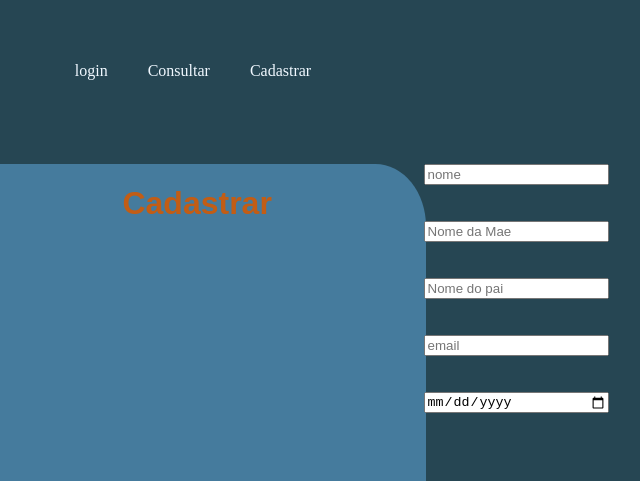
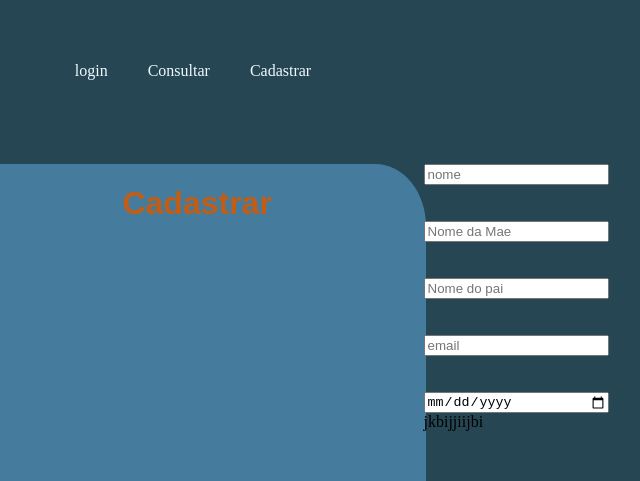
Before and after one commit to Yago04/TrabalhoEstudo, a plain HTML site: page index.html in a window 1280 px wide. Shown: the top 481 px of the page, 467-1107 px from the left. Drawn offline with Linux system fonts and the light colour scheme.

```diff
--- a/index.html
+++ b/index.html
@@ -35,7 +35,7 @@
     <input type="date" name="data"  id="" placeholder="data">
 
 
-
+jkbijjiijbi
 </div>
 </div>
 
```
